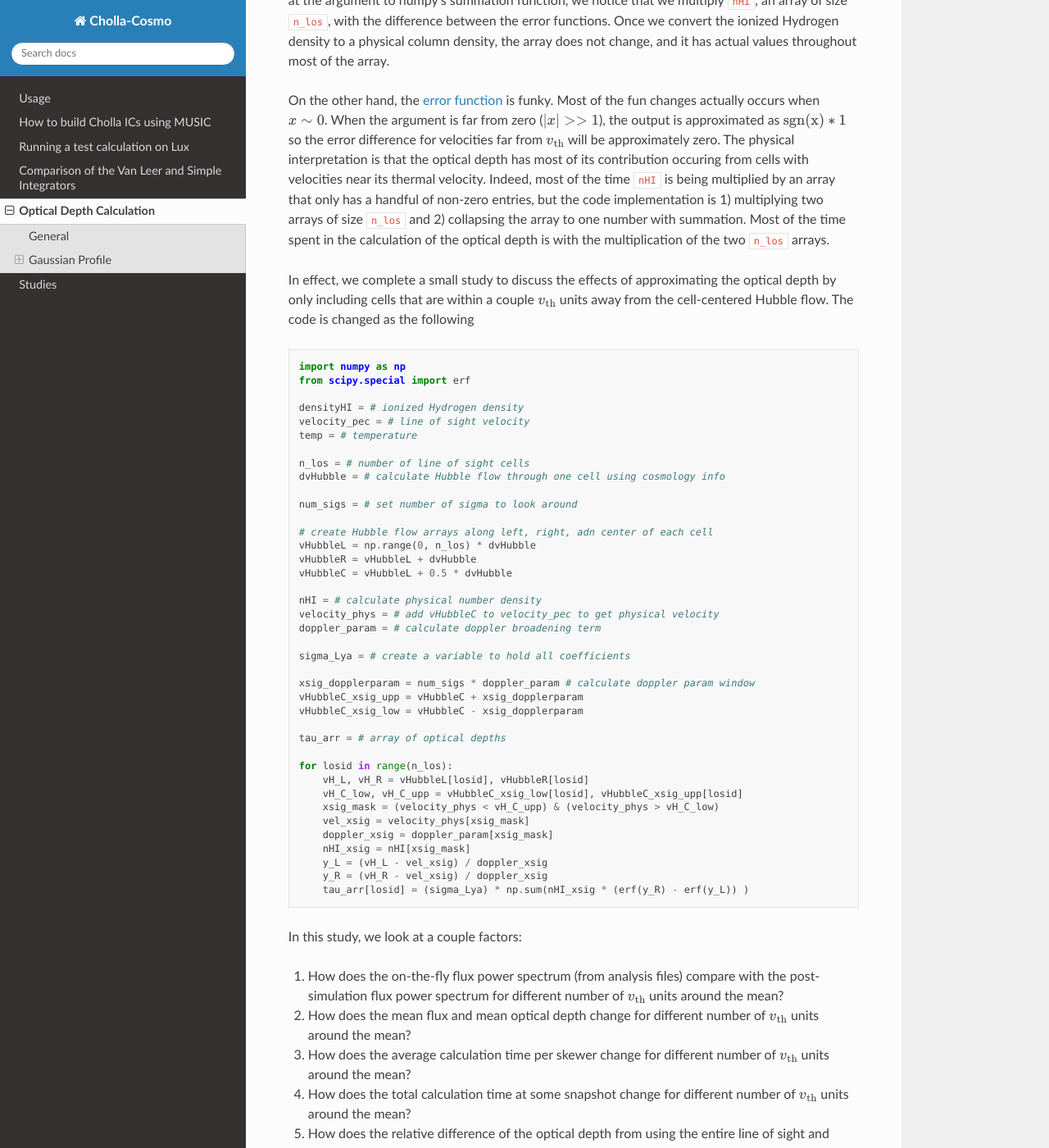
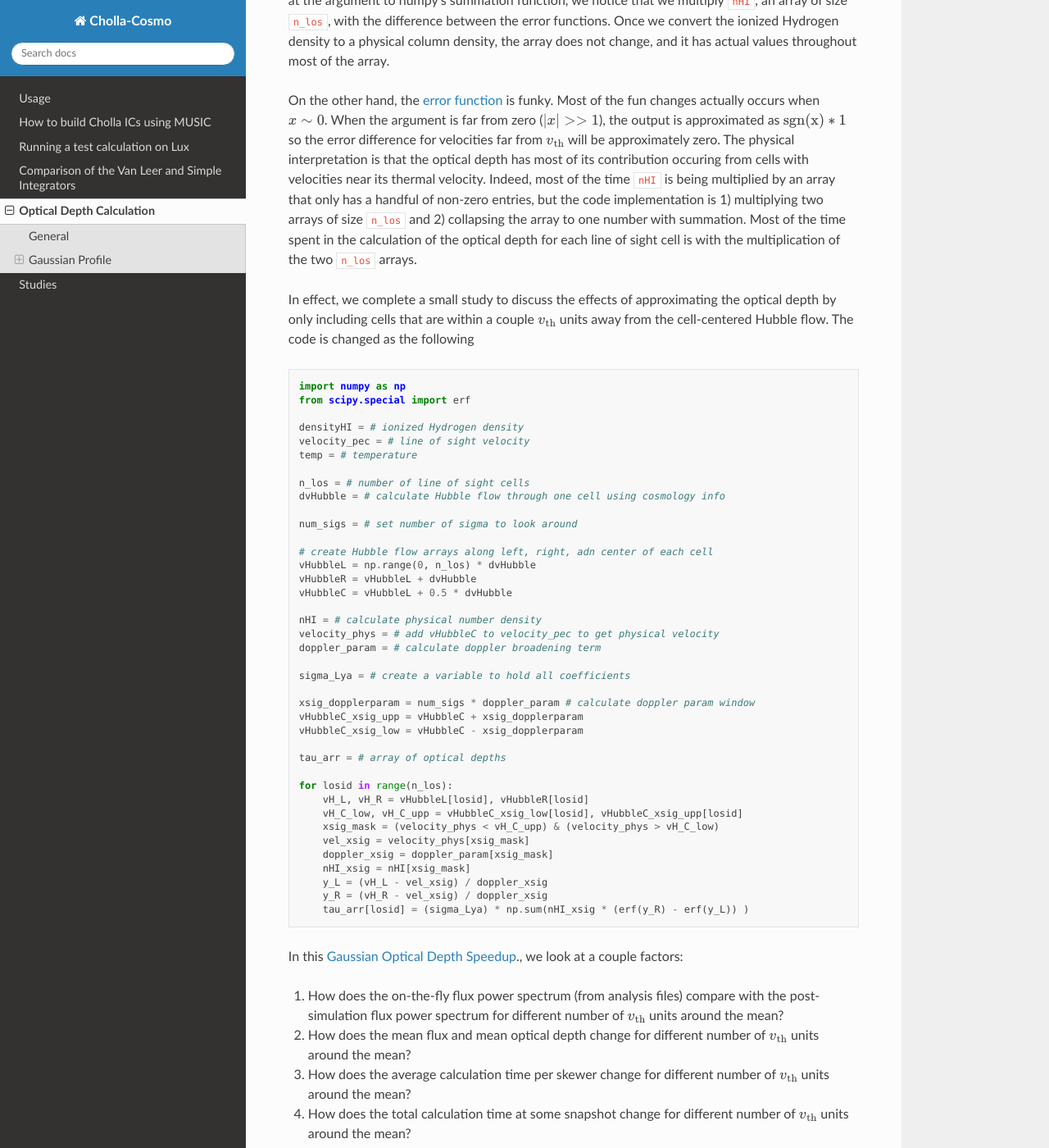
Before and after one commit to evazlimen/cholla-cosmo, a Sphinx documentation site: the page built from docs/source/optical_depth.rst, in a window 1280 px wide and 1400 px high, scrolled down 2490 px. Shown: the whole window at 82% size. Built offline with Sphinx 7.4.7 and the Read the Docs theme 3.1.0, drawn with Linux system fonts in a browser that asks for light colours.

Commit message:
add link to study

```diff
--- a/docs/source/optical_depth.rst
+++ b/docs/source/optical_depth.rst
@@ -1,4 +1,4 @@
-
+.. _opt-depth:
 Optical Depth Calculation
 =====
 
@@ -115,7 +115,7 @@
 
 There is something that makes this previous implementation very not efficient. When taking a look at the argument to numpy's summation function, we notice that we multiply ``nHI``, an array of size ``n_los``, with the difference between the error functions. Once we convert the ionized Hydrogen density to a physical column density, the array does not change, and it has actual values throughout most of the array.
 
-On the other hand, the `error function <https://en.wikipedia.org/wiki/Error_function>`_ is funky. Most of the fun changes actually occurs when :math:`x \sim 0`. When the argument is far from zero (:math:`|x| >> 1`), the output is approximated as :math:`\rm{sgn}(x) * 1` so the error difference for velocities far from :math:`v_{\textrm{th}}` will be approximately zero. The physical interpretation is that the optical depth has most of its contribution occuring from cells with velocities near its thermal velocity. Indeed, most of the time ``nHI`` is being multiplied by an array that only has a handful of non-zero entries, but the code implementation is 1) multiplying two arrays of size ``n_los`` and 2) collapsing the array to one number with summation. Most of the time spent in the calculation of the optical depth is with the multiplication of the two ``n_los`` arrays.
+On the other hand, the `error function <https://en.wikipedia.org/wiki/Error_function>`_ is funky. Most of the fun changes actually occurs when :math:`x \sim 0`. When the argument is far from zero (:math:`|x| >> 1`), the output is approximated as :math:`\rm{sgn}(x) * 1` so the error difference for velocities far from :math:`v_{\textrm{th}}` will be approximately zero. The physical interpretation is that the optical depth has most of its contribution occuring from cells with velocities near its thermal velocity. Indeed, most of the time ``nHI`` is being multiplied by an array that only has a handful of non-zero entries, but the code implementation is 1) multiplying two arrays of size ``n_los`` and 2) collapsing the array to one number with summation. Most of the time spent in the calculation of the optical depth for each line of sight cell is with the multiplication of the two ``n_los`` arrays.
 
 In effect, we complete a small study to discuss the effects of approximating the optical depth by only including cells that are within a couple :math:`v_{\textrm{th}}` units away from the cell-centered Hubble flow. The code is changed as the following
 
```
Also changed, not shown: other parts of docs/source/optical_depth.rst (+1 -1 lines).
